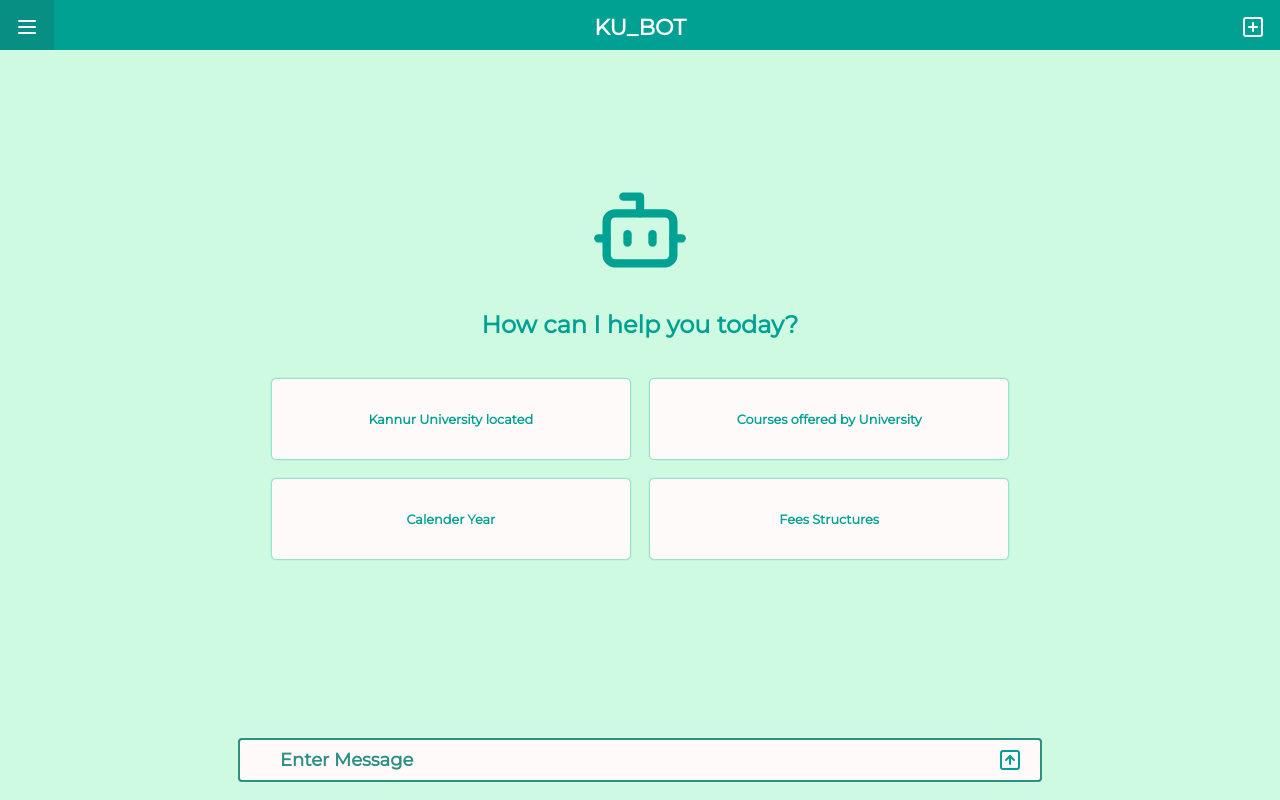
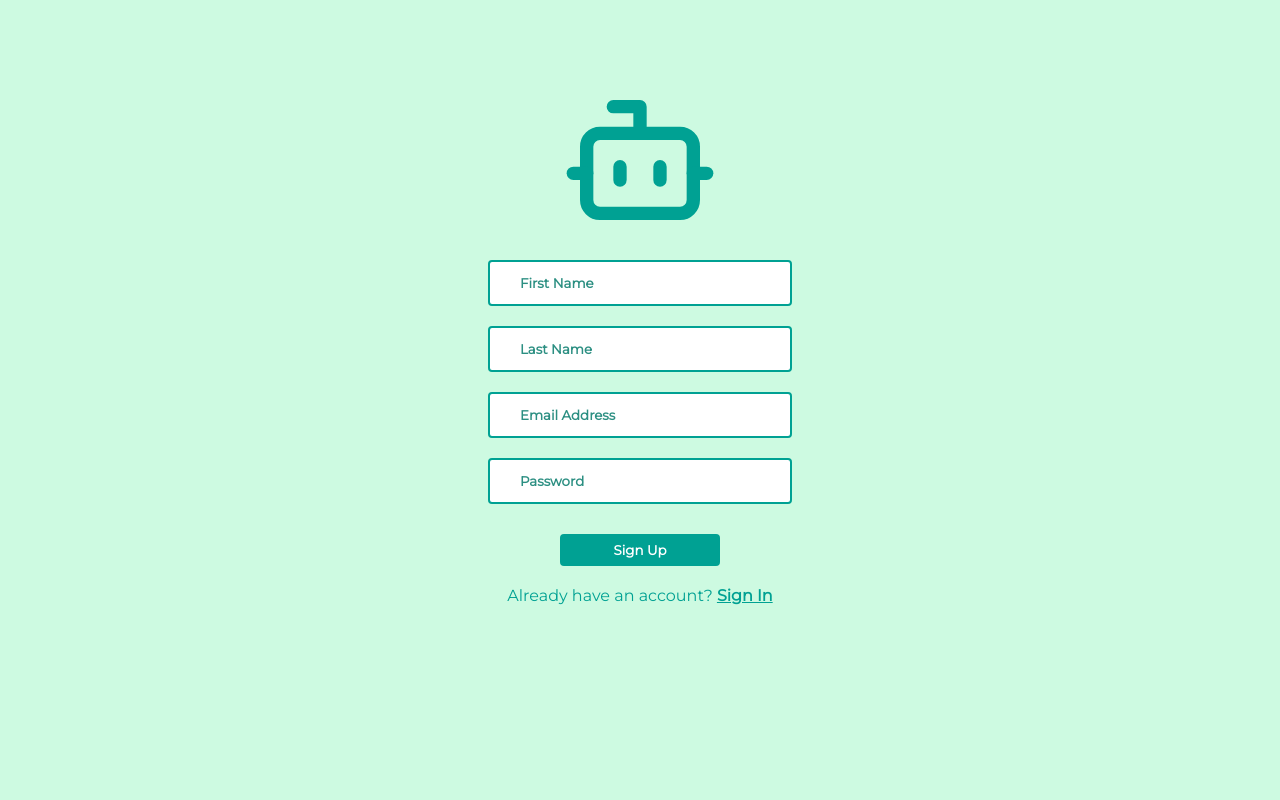
Before and after one commit to jishnukt/ku_bot-front-end, a React (Create React App) app: page /signup in a window 1280 px wide. Built offline with nearby package versions, Linux system fonts and the light colour scheme.

Commit message:
route pages

```diff
--- a/package.json
+++ b/package.json
@@ -9,6 +9,7 @@
     "lucide-react": "^0.363.0",
     "react": "^18.2.0",
     "react-dom": "^18.2.0",
+    "react-router-dom": "^6.22.3",
     "react-scripts": "5.0.1",
     "web-vitals": "^2.1.4"
   },
--- a/src/Components/Chat/Chat.css
+++ b/src/Components/Chat/Chat.css
@@ -20,8 +20,8 @@
     height: 100%;
     display: flex;
     /* border-radius: 2px; */
-    border-radius:10px 100px/120px 100px;
-    box-shadow: 0px 0px 2px #00a193;
+    border-radius:1px 4px 1px 15px;
+    box-shadow:0px 2px 2px #00a193;
     /* display:flex; */
     /* flex-direction: column; */
     gap: 20px;
@@ -79,7 +79,7 @@
     cursor: pointer;
     font-weight: bold;
     font-size: 0.8rem;
-    box-shadow: 0px 0px 2px #00a193;
+    box-shadow: 0px 2px 3px #00a193;
 
 }
 
--- a/src/Components/Sidebar/Sidebar.css
+++ b/src/Components/Sidebar/Sidebar.css
@@ -27,7 +27,8 @@
 }
 
 .settings,
-.darkmode {
+.darkmode,
+.loginorsignup {
   display: flex;
   align-items: center;
   font-size: 20px;
@@ -41,6 +42,13 @@
   margin-left: 15px;
 }
 
+.usericon1,
+.set {
+  margin-left: 15px;
+
+}
+
+
 .darkmode:hover {
   transform: scale(1);
   font-weight: bold;
@@ -50,3 +58,8 @@
   transform: scale(1);
   font-weight: bold;
 }
+
+.loginorsignup:hover {
+  transform: scale(1);
+  font-weight: bold;
+}
--- a/src/Components/Sidebar/Sidebar.js
+++ b/src/Components/Sidebar/Sidebar.js
@@ -1,11 +1,15 @@
 import React from 'react';
-import { Cog } from 'lucide-react';
-import { Moon } from 'lucide-react';
+import { Cog,Moon,User } from 'lucide-react';
+import { Link } from "react-router-dom";
 import './Sidebar.css';
 
 function Sidebar({ isOpen }) {
   return (
     <div className={`sidebar ${isOpen ? 'open' : ''}`}>
+      <div className='loginorsignup'>
+        <User className='usericon1' />
+        <p className='set'><Link style={{textDecoration:'none'}} to='/Login'>Login / Register</Link></p>
+      </div>
       <div className='darkmode'>
         <Moon />
         <p className='dm'>Dark Mode</p>
--- /dev/null
+++ b/src/Pages/Login/Login.css
@@ -0,0 +1,48 @@
+.box{
+    display: flex;
+    flex-direction: column;
+    justify-content: center;
+    align-items: center;
+    margin-top: 120px;
+    height: 100%;
+    width: 100%;
+    /* background-color: red; */
+    gap:20px
+}
+.bot{
+    height: 10rem;
+    width: 10rem;
+    background: none;
+    color:#00a193;
+}
+.box input{
+    width:15rem;
+    height: 2rem;
+    border-radius: 4px;
+    padding: 5px 30px;
+    border:solid 2px #00a193;
+    background-color: white;
+    font-weight: bold;
+    color:#00a193;
+}
+.box button{
+    width: 10rem;
+    height: 2rem;
+    margin-top: 10px;
+    border-radius: 4px;
+    padding: 0px 40px;
+    border:solid 2px #00a193;
+    color:white;
+    background-color: #00a193;
+    font-weight: bold;
+
+}
+.loginbtn:hover{
+    transform: scale(1.05);
+}
+input::placeholder {
+    color: #2c8f82;
+  }
+.box p{
+    color:#00a193;
+}
--- /dev/null
+++ b/src/Pages/Login/Login.js
@@ -0,0 +1,18 @@
+import React from 'react'
+import { User, Bot } from 'lucide-react';
+import { Link } from "react-router-dom";
+import './Login.css'
+
+function Login() {
+  return (
+    <div className='box'>
+        <Bot className='bot'></Bot>
+        <input placeholder='Email Address'></input>
+        <input placeholder='Password'></input>
+        <button className='loginbtn'>Sign In</button>
+        <p>Don't have an account? <Link to='/Signup' style={{color:'#00a193',fontWeight:'bold'}}>Register</Link></p>
+    </div>
+  )
+}
+
+export default Login
--- /dev/null
+++ b/src/Pages/Signup/Signup.css
@@ -0,0 +1,48 @@
+.box2{
+    display: flex;
+    flex-direction: column;
+    justify-content: center;
+    align-items: center;
+    margin-top: 80px;
+    height: 100%;
+    width: 100%;
+    /* background-color: red; */
+    gap:20px
+}
+.bot2{
+    height: 10rem;
+    width: 10rem;
+    background: none;
+    color:#00a193;
+}
+.box2 input{
+    width:15rem;
+    height: 2rem;
+    border-radius: 4px;
+    padding: 5px 30px;
+    border:solid 2px #00a193;
+    background-color: white;
+    font-weight: bold;
+    color:#00a193;
+}
+.box2 button{
+    width: 10rem;
+    height: 2rem;
+    margin-top: 10px;
+    border-radius: 4px;
+    padding: 0px 40px;
+    border:solid 2px #00a193;
+    color:white;
+    background-color: #00a193;
+    font-weight: bold;
+
+}
+.signupbtn:hover{
+    transform: scale(1.05);
+}
+input::placeholder {
+    color: #2c8f82;
+  }
+.box2 p{
+    color:#00a193;
+}
--- /dev/null
+++ b/src/Pages/Signup/Signup.js
@@ -0,0 +1,20 @@
+import React from 'react'
+import { User, Bot } from 'lucide-react';
+import { Link } from "react-router-dom";
+import './Signup.css'
+
+function Signup() {
+  return (
+    <div className='box2'>
+        <Bot className='bot2'></Bot>
+        <input placeholder='First Name'></input>
+        <input placeholder='Last Name'></input>
+        <input placeholder='Email Address'></input>
+        <input placeholder='Password'></input>
+        <button className='signupbtn'>Sign Up</button>
+        <p>Already have an account? <Link to='/login' style={{color:'#00a193',fontWeight:'bold'}}>Sign In</Link></p>
+    </div>
+  )
+}
+
+export default Signup
--- a/src/index.js
+++ b/src/index.js
@@ -1,13 +1,31 @@
 import React from 'react';
 import ReactDOM from 'react-dom/client';
 import './index.css';
-import App from './App';
+import App from './Pages/App/App';
+import Login from './Pages/Login/Login'
+import Signup from './Pages/Signup/Signup'
 import reportWebVitals from './reportWebVitals';
+import {createBrowserRouter,RouterProvider,} from "react-router-dom";
+
+
+const router = createBrowserRouter([
+  {
+    path: "/",
+    element:<App/>,
+  },
+  {
+    path: "login",
+    element:<Login/>,
+  },  {
+    path: "signup",
+    element:<Signup/>,
+  },
+]);
 
 const root = ReactDOM.createRoot(document.getElementById('root'));
 root.render(
   <React.StrictMode>
-    <App />
+    <RouterProvider router={router} />
   </React.StrictMode>
 );
 
```
Also changed, not shown: src/Pages/App/App.js (renamed from src/App.js, +6 -4 lines), src/Pages/App/App.css (renamed from src/App.css), 2 other files (tests, documents, lock files or other folders).
